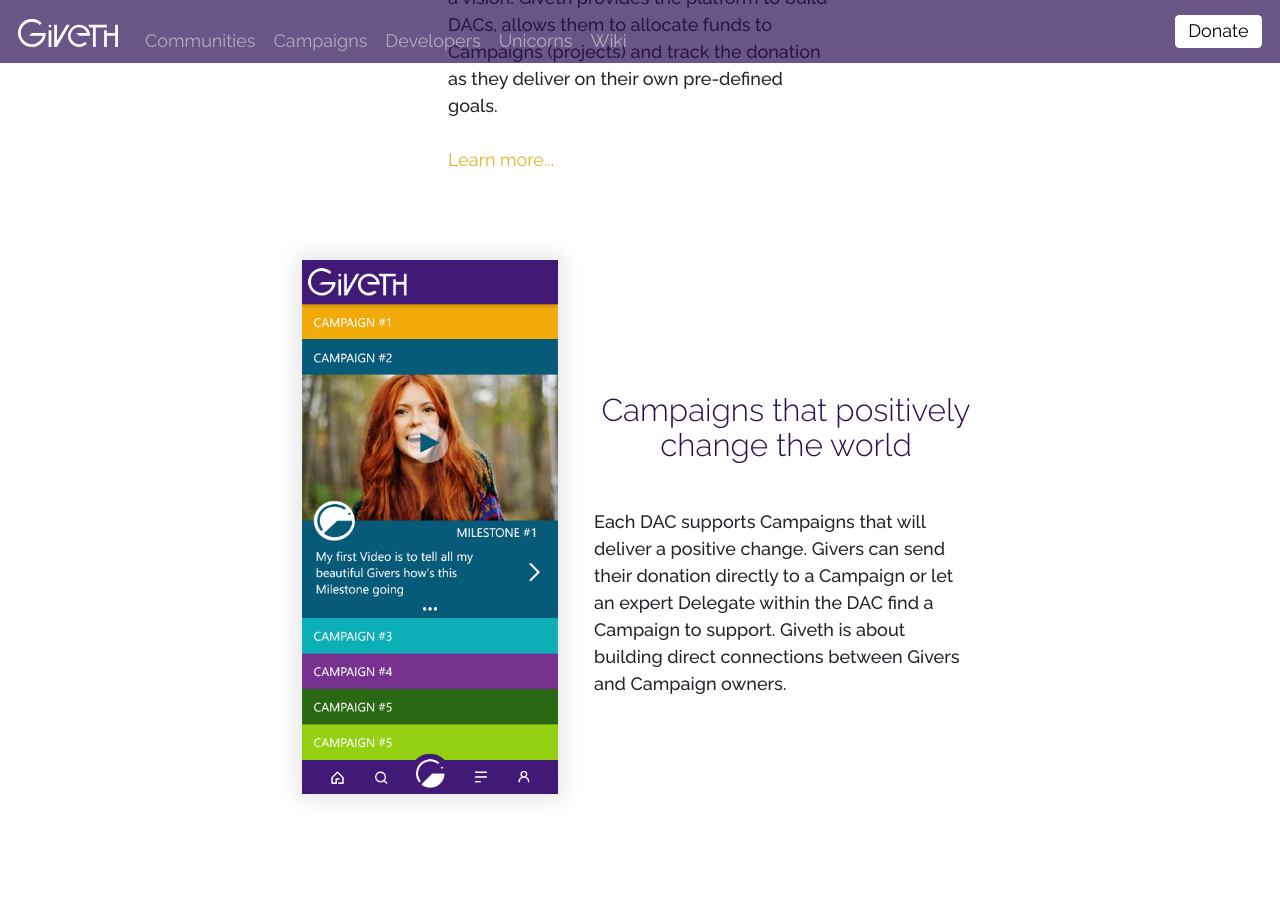
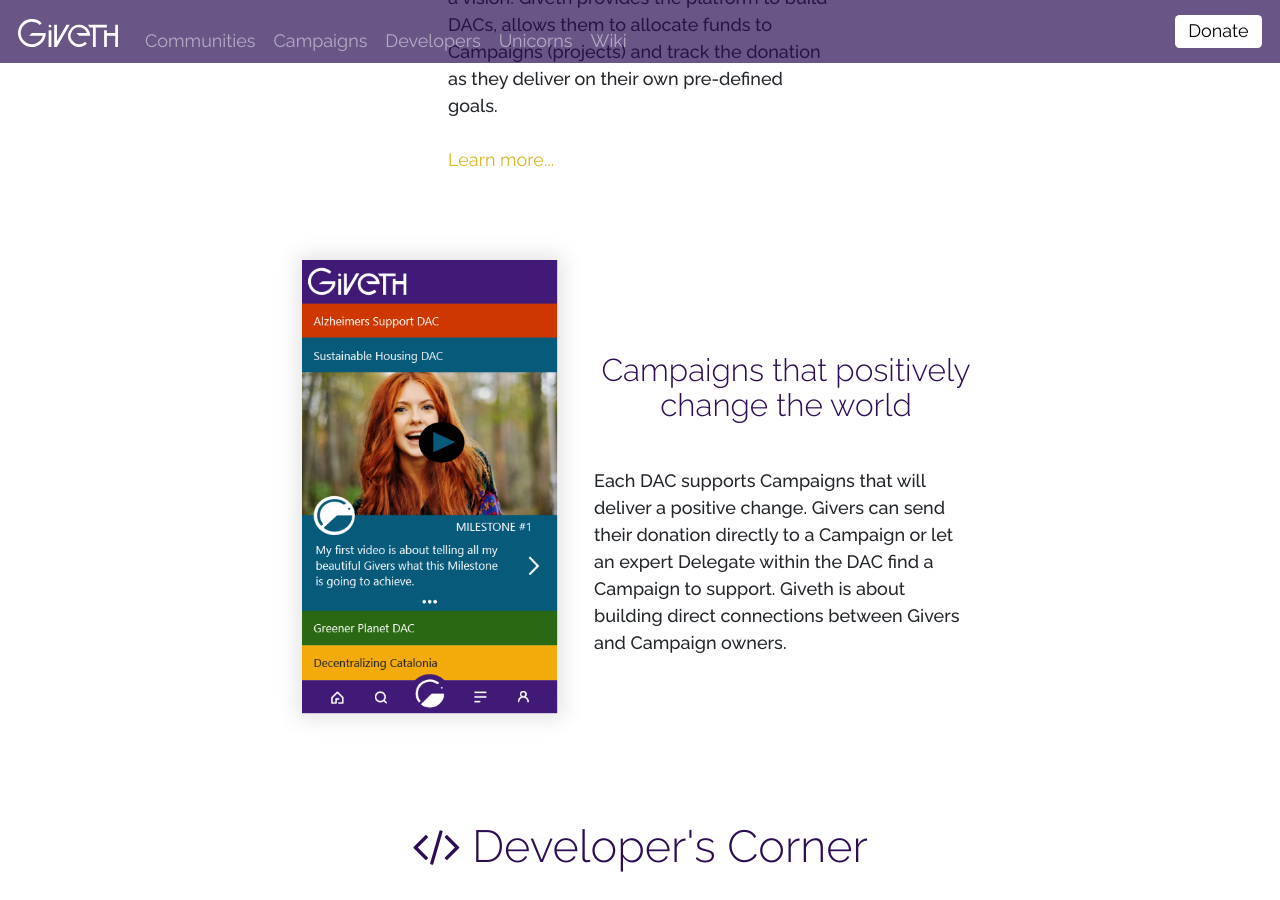
Before and after one commit to Giveth/website, a Jekyll site: the page built from index.html, in a window 1280 px wide and 900 px high, scrolled down 2370 px. Built offline with Jekyll 4.4.1, drawn with Linux system fonts in a browser that asks for light colours; nearby versions of some CDN libraries.

Commit message:
Updated mobile screenshot

```diff
--- a/index.html
+++ b/index.html
@@ -80,7 +80,7 @@
 <section id="campaigns" class="container-fluid padding-top padding-bottom justify-content-center background-white">
   <div class="flex-row d-flex justify-content-center community-row flex-wrap">
     <div class="flex-column d-flex community-column">
-      <img src="/images/screenshot-video-uploader.jpg" class="screenshot-portrait" alt="Screenshot Video Uploader">
+      <img src="/images/screenshot-video-uploader.png" class="screenshot-portrait" alt="Screenshot Video Uploader">
     </div>
     <div class="flex-column d-flex community-column">
         <h3 class="padding-top color-purple">Campaigns that positively<br>change the world</h3>
```
Also changed, not shown: images/screenshot-video-uploader.jpg (deleted), images/screenshot-video-uploader.png (added).
